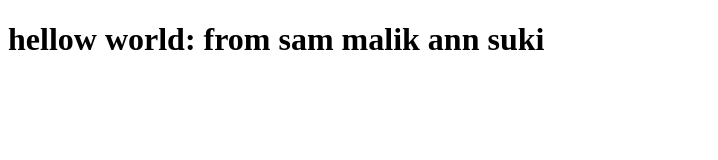
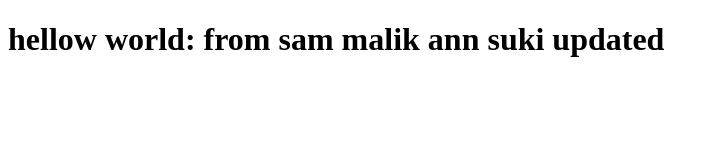
Before and after one commit to abdulsamigithub/boot-camp5-july-2020, a plain HTML site: page index.html in a window 1280 px wide. Shown: the whole page, without its empty margins (0-718 px from the left). Drawn offline with Linux system fonts and the light colour scheme.

Commit message:
updated index.html

```diff
--- a/index.html
+++ b/index.html
@@ -6,7 +6,7 @@
     <title>Document</title>
 </head>
 <body>
-    <h1>hellow world: from sam malik ann suki
+    <h1>hellow world: from sam malik ann suki updated
 
     </h1>
 </body>
```
